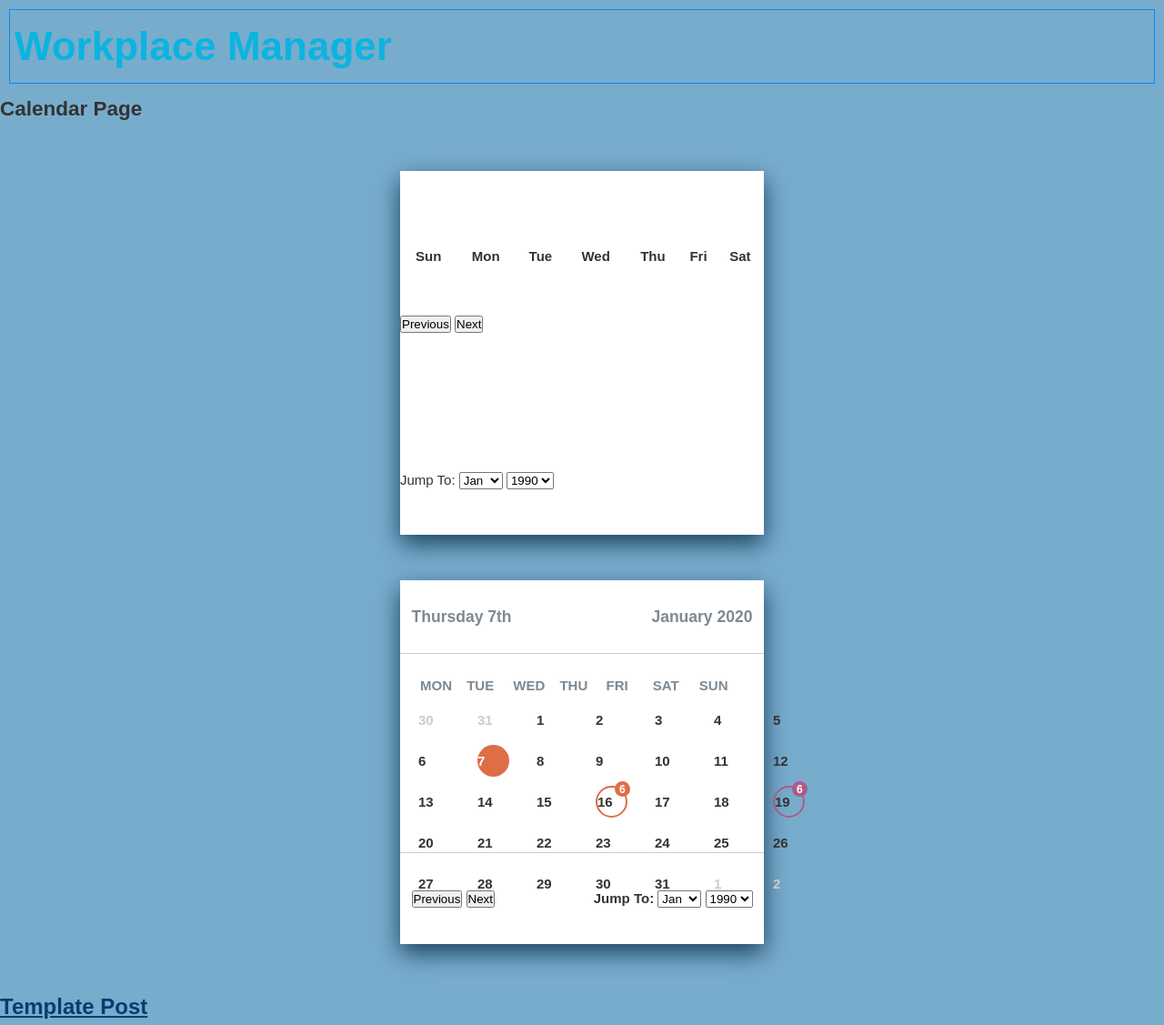
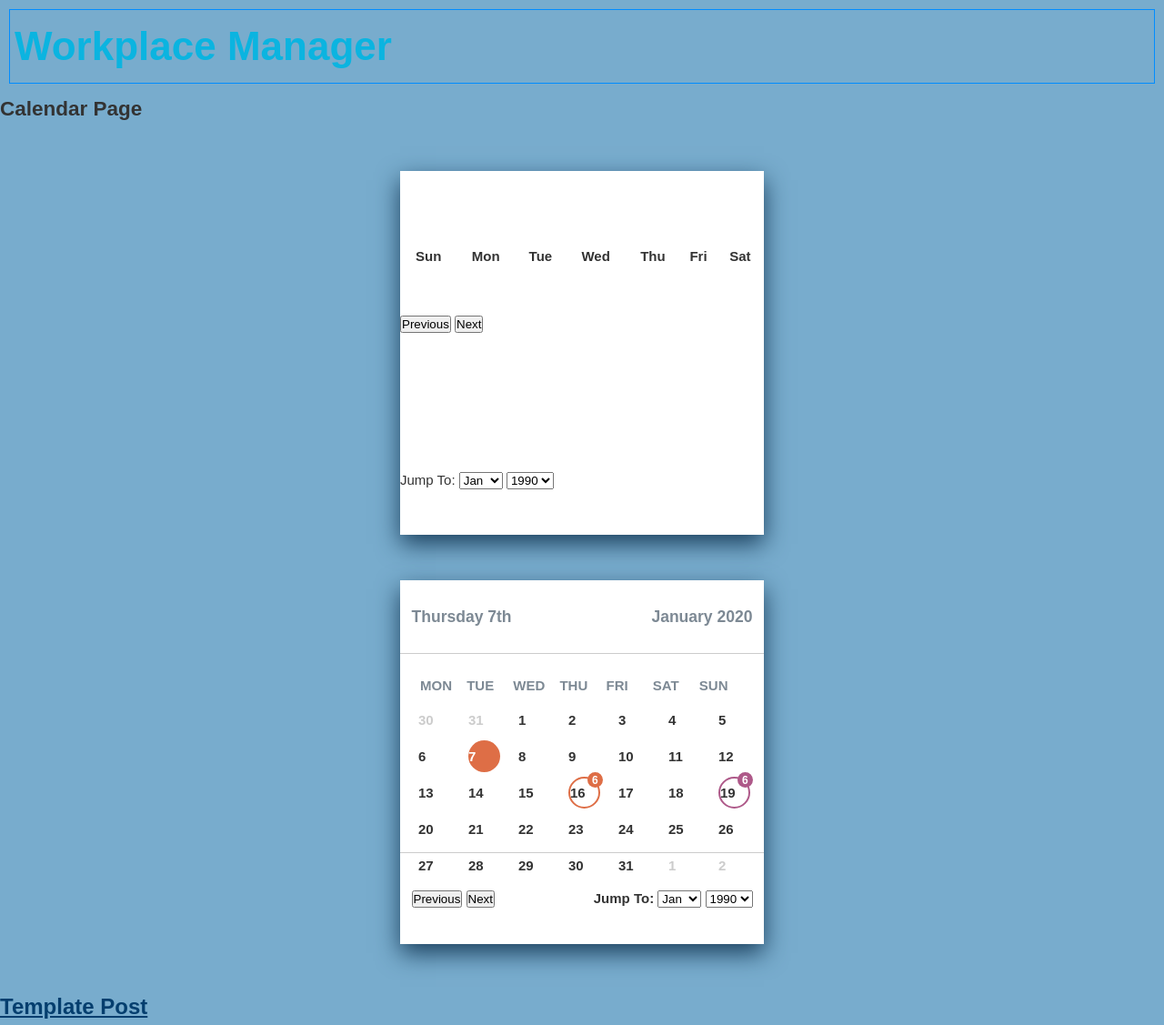
Before and after one commit to vic-mva2022/vic-mva2022.github.io, a Jekyll site: the page built from calendar.html, in a window 1280 px wide. Shown: the whole page at 91% size. Built offline with Jekyll 4.4.1, drawn with Linux system fonts in a browser that asks for light colours.

Commit message:
edit style sheet

```diff
--- a/assets/css/calendar_style.css
+++ b/assets/css/calendar_style.css
@@ -64,6 +64,7 @@ ul {
 .card__body--days {
     display: flex;
     justify-content: space-between;
+    justify-items: center;
     align-items: center;
     height: 4rem;
     flex: 1;
@@ -76,13 +77,13 @@ ul {
 
 .card__body--dates {
             display: grid;
-            gap: 1px;
+            gap: 3px;
             grid-template-columns: repeat(7, 1fr);
             justify-items: center;
             text-align: center;
             width:3.5rem;
             height: 3.5rem;
-            grid-gap: 10px 30px;
+            grid-gap: 5px 20px;
             place-items: center;
             font-weight: bold;
             position: relative;
```
